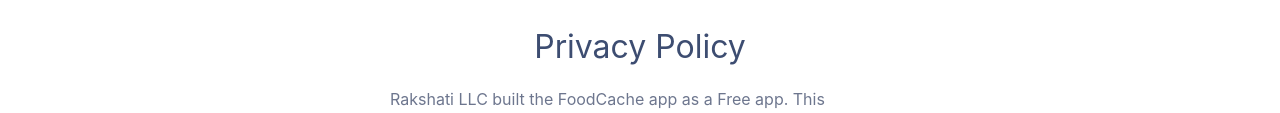
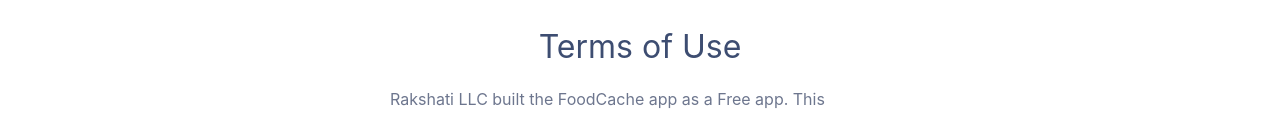
Before and after one commit to gyanl/Foodcache, a plain HTML site: page terms.html in a window 1280 px wide. Shown: the part 248-361 px from the top of the page. Drawn offline with Linux system fonts and the light colour scheme.

```diff
--- a/terms.html
+++ b/terms.html
@@ -46,7 +46,7 @@
           </div>
           </div>
                     <center>
-                                <div class="primary food">Privacy Policy</div>
+                                <div class="primary food">Terms of Use</div>
             <div class="secondary subfood stay-left">
               <p>Rakshati LLC built the FoodCache app as a Free app. This SERVICE is provided by Rakshati LLC at no cost and is intended for use as is.
 
```
Also changed, not shown: index.html (+5 -2 lines).
